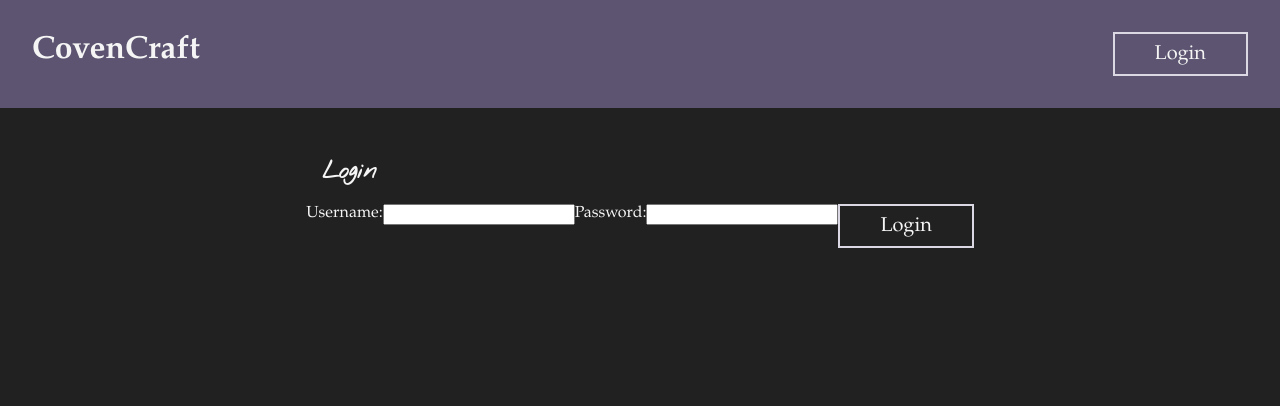
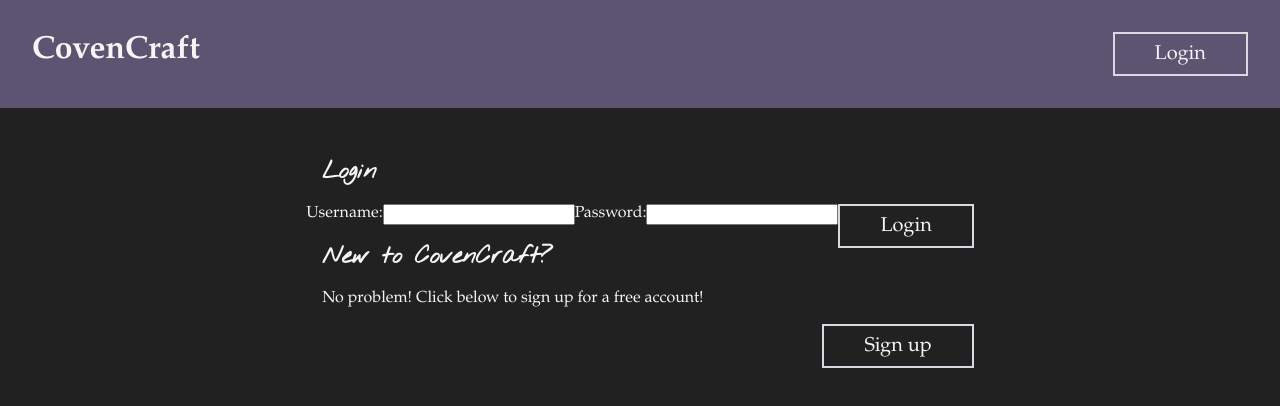
Before and after one commit to Reilly-737/CovenCraft, a React (Create React App) app in the folder client/: page /login in a window 1280 px wide. Shown: the top 406 px of the page. Built offline with nearby package versions, Linux system fonts and the light colour scheme; no server answers.

Commit message:
Add link to sign up page on login page

```diff
--- a/client/src/App.js
+++ b/client/src/App.js
@@ -2,8 +2,7 @@ import { useState, useEffect } from "react";
 import { Outlet } from "react-router-dom";
 import Header from "./components/Header";
 import AlertBar from "./components/AlertBar";
-import Profile from "./components/pages/Profile";
-import Home from "./components/pages/Home";
+
 const App = () => {
     const [message, setMessage] = useState(null);
     const [snackType, setSnackType] = useState("");
--- a/client/src/pages/Login.js
+++ b/client/src/pages/Login.js
@@ -1,5 +1,6 @@
 import React, { useState } from "react";
 import { useNavigate } from "react-router-dom";
+import { Link } from "react-router-dom";
 
 const Login = () => {
   const navigate = useNavigate();
@@ -59,6 +60,14 @@ const Login = () => {
         />
         <button type="submit">Login</button>
       </form>
+
+      <div>
+        <h2>New to CovenCraft?</h2>
+        <p>No problem! Click below to sign up for a free account!</p>
+        <Link to={"/signup"}>
+          <button>Sign up</button>
+        </Link>
+      </div>
     </div>
   );
 };
--- a/client/src/pages/ViewOne.js
+++ b/client/src/pages/ViewOne.js
@@ -5,7 +5,7 @@ const ViewOne = () => {
   const { user, setAlertMessage, handleSnackType } = useOutletContext()
   const { id } = useParams()
   const [craft, setCraft] = useState({})
-  const [hasCraft, setHasCraft] = useState(False)
+  const [hasCraft, setHasCraft] = useState(false)
   const { image, title, description, instructions, difficulty, materials, witches } = craft
 
   useEffect(() => {
@@ -23,7 +23,7 @@ const ViewOne = () => {
   }
 
   const handleSaveCraft = () =>{
-    // if user
+    if (user) {
       fetch('/witch_crafts', {
         method: 'POST',
         headers: {
@@ -40,6 +40,10 @@ const ViewOne = () => {
           handleSnackType("error");
           setAlertMessage(errorObj.message)
         })
+    } else {
+      handleSnackType("error");
+      setAlertMessage("Must be logged in to save Craft!")
+    }
   }
 
   const handleDeleteCraft = (id) =>{
```
Lines whose indentation alone changed are shown as unchanged.
